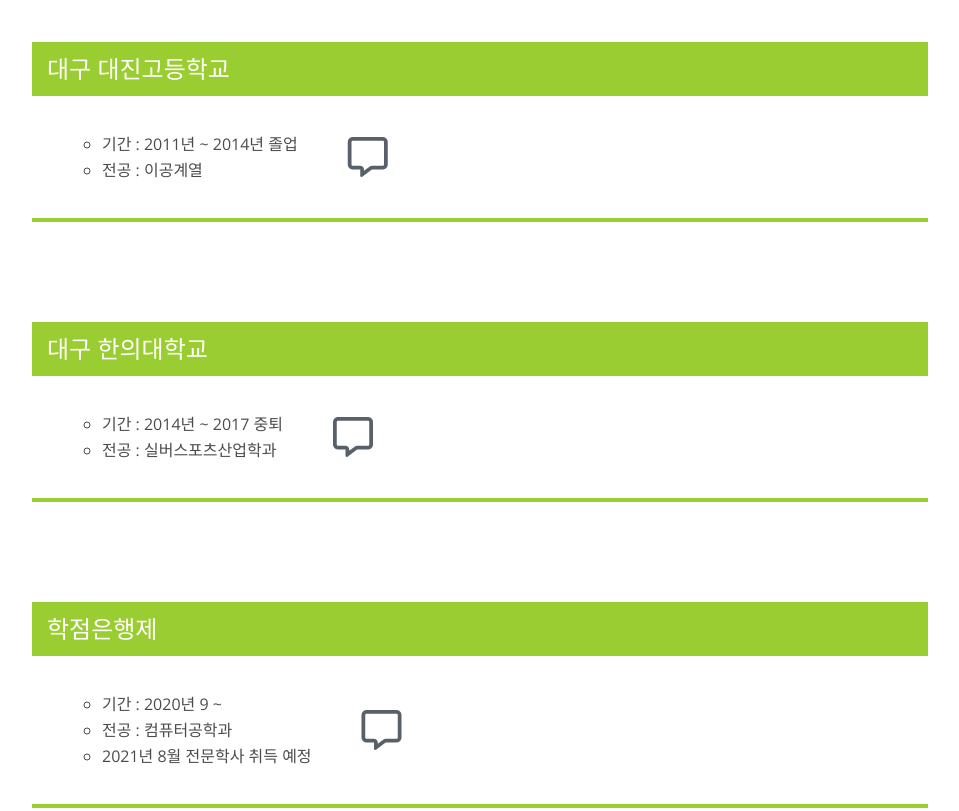
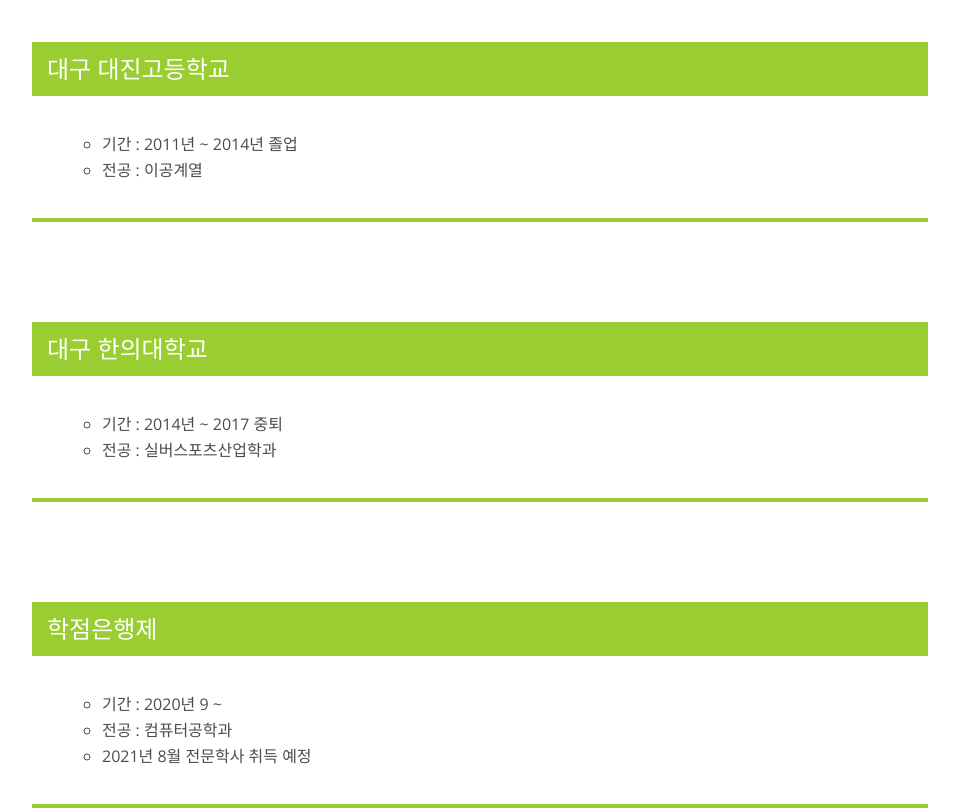
Before and after one commit to rlaalsrb3472/Portfolio, a plain HTML site: page index.html in a window 1280 px wide. Shown: the part 4920-5731 px from the top of the page, without its empty margins (160-1119 px from the left). Drawn offline with nearby package versions, Linux system fonts and the light colour scheme.

Commit message:
Update index.html

```diff
--- a/index.html
+++ b/index.html
@@ -189,11 +189,7 @@
                    <li>기간 : 2011년 ~ 2014년 졸업</li>
                    <li>전공 : 이공계열</li>
                 </ul>
-               <div class="education-contents__content-icon">
-                   <a href="#" >
-                       <i class="far fa-comment-alt fa-2x"></i>
-                   </a>
-               </div>
+
                </div>
            </div>
 
@@ -206,11 +202,7 @@
                 <li>기간 : 2014년 ~ 2017 중퇴</li>
                 <li>전공 : 실버스포츠산업학과</li>
              </ul>
-            <div class="education-contents__content-icon">
-                <a href="images/certificate.PNG" >
-                    <i class="far fa-comment-alt fa-2x"></i>
-                </a>
-            </div>
+
             </div>
         </div>
 
@@ -224,11 +216,7 @@
                     <li>전공 : 컴퓨터공학과</li>
                     <li>2021년 8월 전문학사 취득 예정</li>
                 </ul>
-            <div class="education-contents__content-icon">
-                <a href="images/creidtbank.PNG" >
-                    <i class="far fa-comment-alt fa-2x"></i>
-                </a>
-            </div>
+
             </div>
         </div>
     </div>
```
